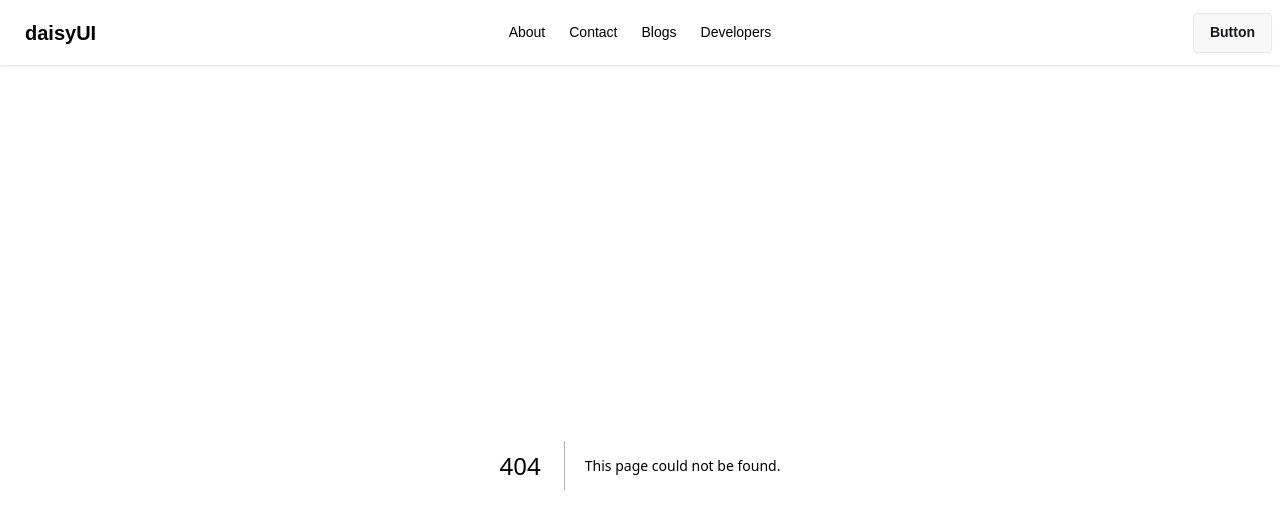
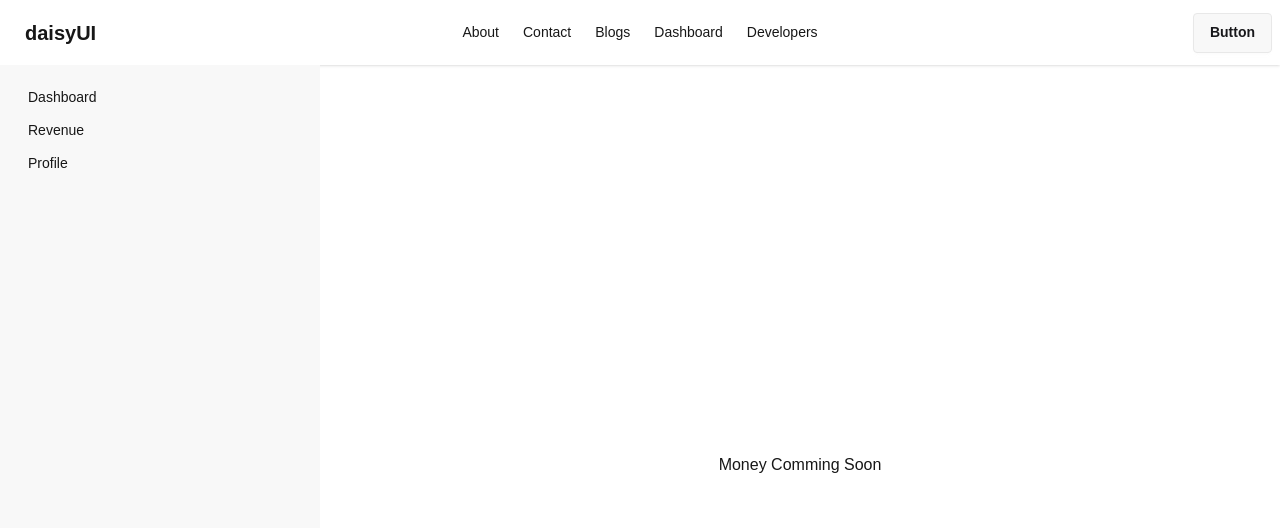
Before and after one commit to farhan-al-shahrier-siam/my-next-js-app, a Next.js app: page /dashboard/revenue in a window 1280 px wide. Before the commit this address had no page. Shown: the top 528 px of the page. Built offline with nearby package versions, Linux system fonts and the light colour scheme.

Commit message:
Expploring nested layout

```diff
--- /dev/null
+++ b/src/app/dashboard/layout.jsx
@@ -0,0 +1,33 @@
+import Link from "next/link";
+
+const DashboardLayout = ({ children }) => {
+    return (
+        <div className="drawer lg:drawer-open">
+            <input id="my-drawer-3" type="checkbox" className="drawer-toggle" />
+            <div className="drawer-content flex flex-col items-center justify-center">
+                {/* Page content here */}
+                {children}
+                <label htmlFor="my-drawer-3" className="btn drawer-button lg:hidden">
+                    Open drawer
+                </label>
+            </div>
+            <div className="drawer-side">
+                <label htmlFor="my-drawer-3" aria-label="close sidebar" className="drawer-overlay"></label>
+                <ul className="menu bg-base-200 min-h-full w-80 p-4">
+                    {/* Sidebar content here */}
+                    <li>
+                        <Link href="/dashboard">Dashboard</Link>
+                    </li>
+                    <li>
+                        <Link href="/dashboard/revenue">Revenue</Link>
+                    </li>
+                    <li>
+                        <Link href="/dashboard/profile">Profile</Link>
+                    </li>
+                </ul>
+            </div>
+        </div>
+    );
+};
+
+export default DashboardLayout;
--- /dev/null
+++ b/src/app/dashboard/page.jsx
@@ -0,0 +1,10 @@
+
+const DashBoardPage = () => {
+    return (
+        <div>
+            <h2>this is dashboard page</h2>
+        </div>
+    );
+};
+
+export default DashBoardPage;
--- /dev/null
+++ b/src/app/dashboard/profile/page.jsx
@@ -0,0 +1,11 @@
+import React from 'react';
+
+const ProfilePage = () => {
+    return (
+        <div>
+            <h2>Update your profile</h2>
+        </div>
+    );
+};
+
+export default ProfilePage;
--- /dev/null
+++ b/src/app/dashboard/revenue/page.jsx
@@ -0,0 +1,11 @@
+import React from 'react';
+
+const Revenue = () => {
+    return (
+        <div>
+            <h2>Money Comming Soon</h2>
+        </div>
+    );
+};
+
+export default Revenue;
--- a/src/componets/NavBar.jsx
+++ b/src/componets/NavBar.jsx
@@ -6,6 +6,7 @@
         <li><Link href="/about">About</Link></li>
         <li><Link href="/contact">Contact</Link></li>
         <li><Link href="/blogs">Blogs</Link></li>
+        <li><Link href="/dashboard">Dashboard</Link></li>
         <li><Link href="/about/developers">Developers</Link></li>
     </>
 
```
